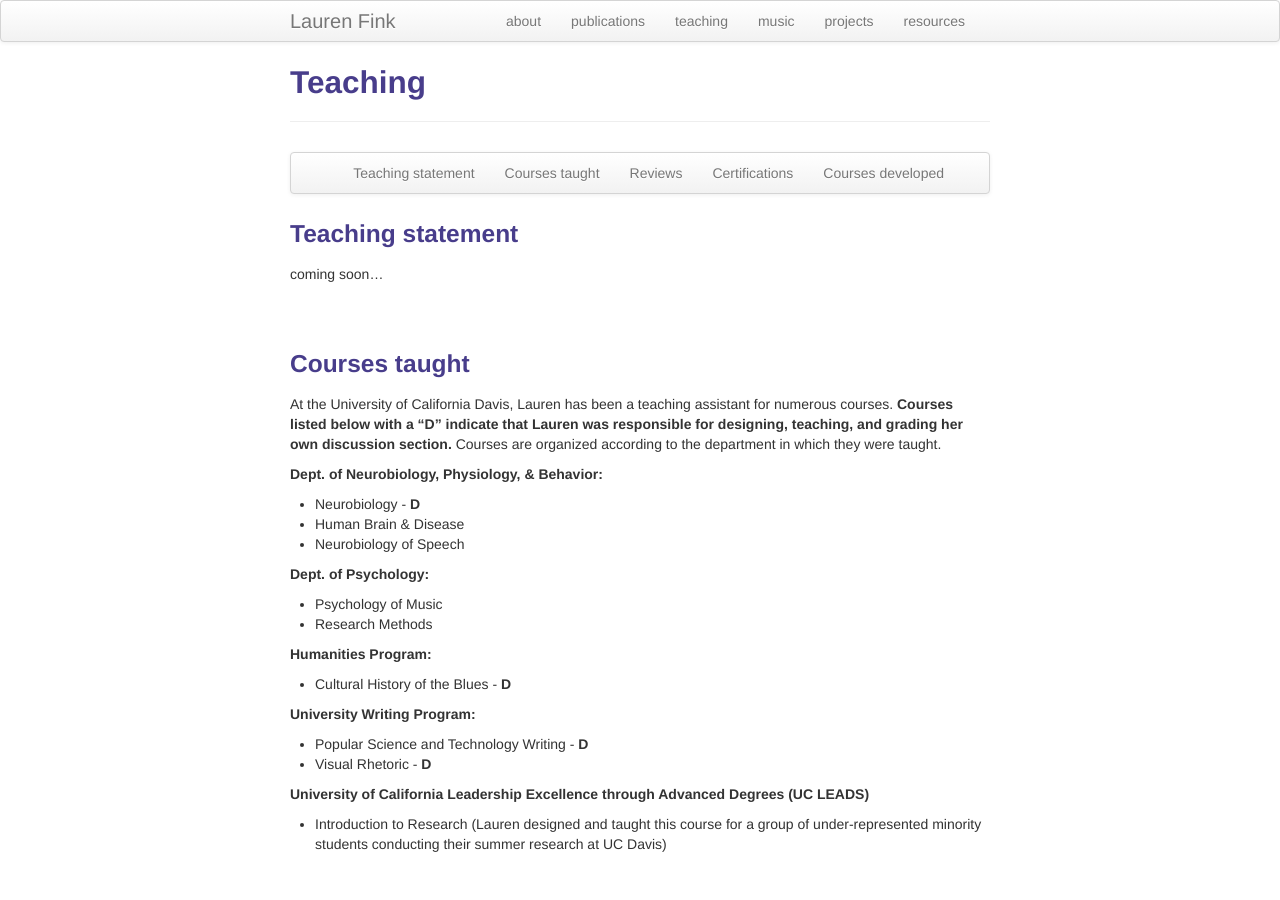
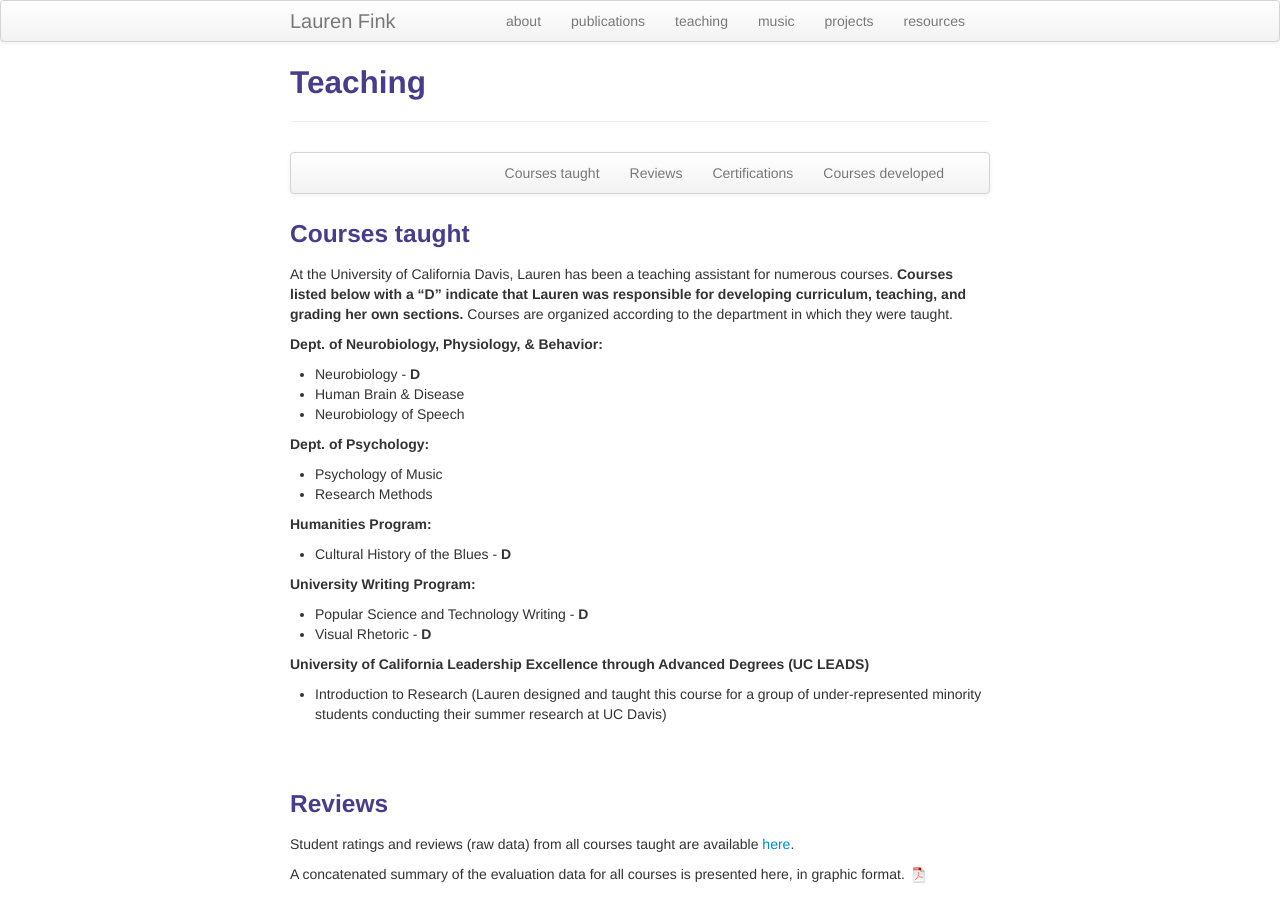
Before and after one commit to lkfink/lkfink.github.io, a Jekyll site: the page built from pages/teaching.md, in a window 1280 px wide and 900 px high. Built offline with Jekyll 4.4.1, drawn with Linux system fonts in a browser that asks for light colours.

Commit message:
remove teaching statement placeholder

```diff
--- a/pages/teaching.md
+++ b/pages/teaching.md
@@ -17,7 +17,7 @@ description: Lauren Fink's teaching
 <div class="navbar">
     <div class="navbar-inner">
         <ul class="nav">
-            <li><a href="#philosophy">Teaching statement</a></li>
+            <!-- <li><a href="#philosophy">Teaching statement</a></li> -->
             <li><a href="#courses">Courses taught</a></li>
             <li><a href="#reviews">Reviews</a></li>
             <li><a href="#certifications">Certifications</a></li>
@@ -26,15 +26,12 @@ description: Lauren Fink's teaching
     </div>
 </div>
 
-
+<!--
 ### <a name="philosophy"></a>Teaching statement
-coming soon...
-
-<br>
-<br>
+coming soon... -->
 
 ### <a name="courses"></a>Courses taught
-At the University of California Davis, Lauren has been a teaching assistant for numerous courses. **Courses listed below with a "D" indicate that Lauren was responsible for designing, teaching, and grading her own discussion section.** Courses are organized according to the department in which they were taught.
+At the University of California Davis, Lauren has been a teaching assistant for numerous courses. **Courses listed below with a "D" indicate that Lauren was responsible for developing curriculum, teaching, and grading her own sections.** Courses are organized according to the department in which they were taught.
 
 **Dept. of Neurobiology, Physiology, & Behavior:**
 - Neurobiology - **D**
```
